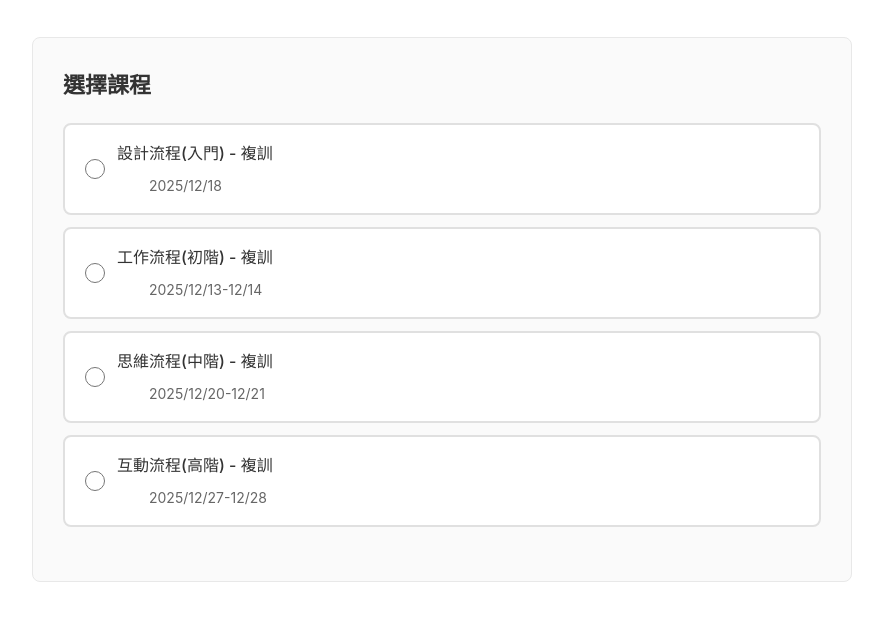
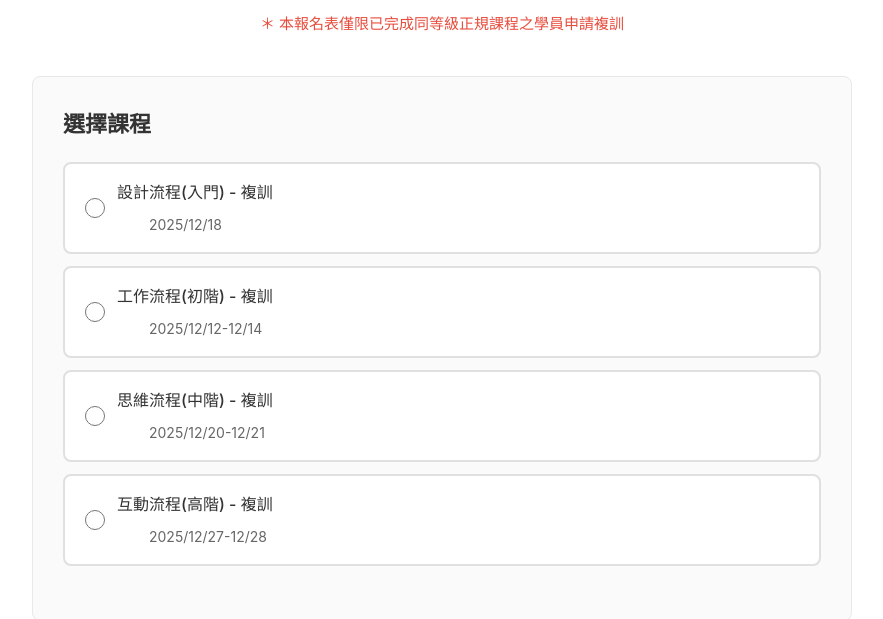
Before and after one commit to JoyceHuang0907/smart4a.com-retrain, a plain HTML site: page index.html in a window 1280 px wide. Shown: the part 137-756 px from the top of the page, without its empty margins (198-1081 px from the left). Drawn offline with Linux system fonts and the light colour scheme.

Commit message:
Update index.html
加上僅供學員報名字樣

```diff
--- a/index.html
+++ b/index.html
@@ -32,9 +32,17 @@
             font-size: 32px;
             font-weight: 700;
             color: #8b7355;
-            margin-bottom: 40px;
+            margin-bottom: 15px;
             padding-bottom: 20px;
             border-bottom: 3px solid #8b7355;
+        }
+
+        .form-subtitle {
+            text-align: center;
+            font-size: 15px;
+            color: #e74c3c;
+            margin-bottom: 40px;
+            font-weight: 500;
         }
 
         .section {
@@ -393,6 +401,7 @@
 <body>
     <div class="container">
         <h1 class="form-title">SMART4A 課程複訓報名表</h1>
+        <p class="form-subtitle">＊ 本報名表僅限已完成同等級正規課程之學員申請複訓</p>
         <form id="registrationForm">
             <!-- 選擇課程 -->
             <div class="section">
@@ -409,12 +418,12 @@
                         </div>
                     </div>
 
-                    <div class="course-option" data-course="work" data-price="14900" data-date="2025/12/13-12/14">
+                    <div class="course-option" data-course="work" data-price="14900" data-date="2025/12/12-12/14">
                         <div class="course-left">
                             <input type="radio" name="course" value="工作流程(初階) - 複訓" id="course2" required>
                             <div>
                                 <label for="course2" class="course-name">工作流程(初階) - 複訓</label>
-                                <div class="course-date">2025/12/13-12/14</div>
+                                <div class="course-date">2025/12/12-12/14</div>
                             </div>
                         </div>
                     </div>
```
